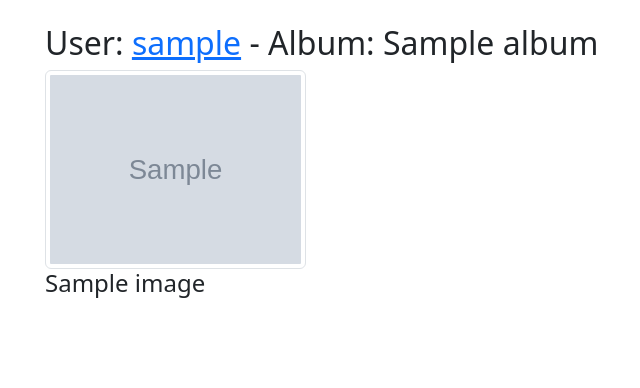
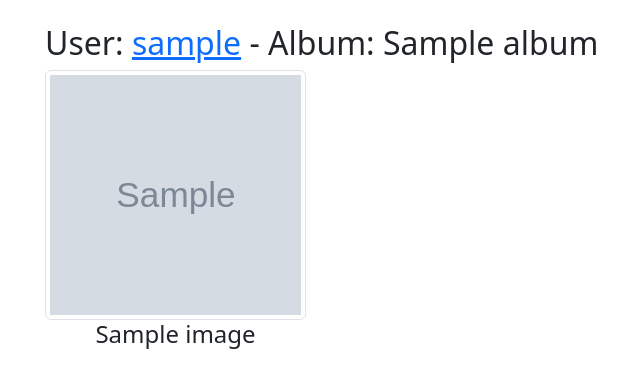
Before and after one commit to MurtadaAhmed/YPH-YourPhotoHost, a Django app: page /users/1/albums/1/images/ in a window 1280 px wide. Shown: the part 56-444 px from the top of the page, without its empty margins (37-677 px from the left). Run offline with Django 4.2, Linux system fonts and the light colour scheme; a user stored in the database is signed in; tables that the repository leaves empty hold one stand-in row (values such as "Sample post"); grey boxes marked "Sample" are stand-in pictures; some libraries are stand-ins or nearby versions.

Commit message:
added fixes to private images and image view

```diff
--- a/murtidjango/fotodb/views.py
+++ b/murtidjango/fotodb/views.py
@@ -14,7 +14,6 @@ from django.contrib.auth.mixins import LoginRequiredMixin, UserPassesTestMixin
 from django.contrib.auth.views import LoginView
 from django.contrib.auth.models import User
 from django.urls import reverse_lazy, reverse
-from django.contrib import messages
 
 # Custom:
 from .models import Image, Album, Comment, Like, Favorite, Report
@@ -94,6 +93,20 @@ class ImageDetailView(DetailView):
         context = super().get_context_data(**kwargs)
         is_moderator = moderators_check(self.request.user)
         image = self.get_object()
+
+        if image.is_private:
+            if not self.request.user.is_authenticated:
+                context['can_view'] = False
+
+            elif not (self.request.user == image.user or self.request.user.is_superuser or moderators_check(
+                    self.request.user)):
+                context['can_view'] = False
+
+            else:
+                context['can_view'] = True
+        else:
+            context['can_view'] = True
+
         if self.request.user == image.user:
             context['can_delete'] = True
         else:
@@ -337,6 +350,7 @@ class MyPhotosView(LoginRequiredMixin, ListView):
         category = self.request.GET.get('category')
         if category:
             queryset = queryset.filter(category=category)
+        queryset = queryset.order_by('-uploaded_at')
         return queryset
 
     def get_context_data(self, **kwargs):
@@ -463,7 +477,7 @@ class UserImageViewAdmin(LoginRequiredMixin, ListView):
     def get_queryset(self):
         username = self.kwargs['pk']
         user = get_object_or_404(User, pk=username)
-        return Image.objects.filter(user=user)
+        return Image.objects.filter(user=user).order_by('-uploaded_at')
 
     def get_context_data(self, **kwargs):
         context = super().get_context_data(**kwargs)
@@ -501,7 +515,7 @@ class UserAlbumImageViewAdmin(LoginRequiredMixin, TemplateView):
         album_id = self.kwargs['album_pk']
         user = get_object_or_404(User, id=user_id)
         album = get_object_or_404(Album, id=album_id, user=user)
-        images = album.image_set.all()
+        images = album.image_set.all().order_by('-uploaded_at')
         context['user'] = user
         context['album'] = album
         context['images'] = images
--- a/murtidjango/templates/album_images_admin.html
+++ b/murtidjango/templates/album_images_admin.html
@@ -1,20 +1,48 @@
 {% extends 'base.html' %}
+{% load custom_tags %}
 {% block title %}YPH - {{ user.username }} - {{ album.title }}{% endblock %}
 {% block content %}
+    <style>
+  .thumbnail-wrapper {
+    height: 250px;
+    overflow: hidden;
+  }
+
+  .thumbnail-wrapper img {
+    width: 100%;
+    height: 100%;
+    object-fit: cover;
+  }
+
+  .title-wrapper {
+    text-align: center;
+  }
+</style>
+
     <h2>User: <a href="{% url 'user_detail' user.pk %}">{{ user.username }}</a> - Album: {{ album.title }}</h2>
 
    {% if images %}
          <div class="row">
     {% for image in images %}
+             {% if not image.is_private and request.user != image.user %}
         <div class="col-md-3">
-     {% if image.title is not None %}
+        <div class="thumbnail-wrapper">
         <a href="{% url 'image_details' image.pk %}"><img src="{{ image.image.url }}" alt="{{ image.title }}" class="img-thumbnail"></a>
-        <h4>{{ image.title }}</h4>
-      {% else %}
-      <a href="{% url 'image_details' image.pk %}"><img src="{{ image.image.url }}" alt="img" class="img-thumbnail"></a>
-        <h4>No title</h4>
-      {% endif %}
         </div>
+         <div class="title-wrapper">
+            <h4>{{ image.title }}</h4>
+        </div>
+        </div>
+        {% elif request.user == image.user or request.user.is_superuser or request.user|is_moderator %}
+        <div class="col-md-3">
+        <div class="thumbnail-wrapper">
+        <a href="{% url 'image_details' image.pk %}"><img src="{{ image.image.url }}" alt="{{ image.title }}" class="img-thumbnail"></a>
+         </div>
+            <div class="title-wrapper">
+            <h4>{{ image.title }}</h4>
+            </div>
+        </div>
+        {% endif %}
     {% endfor %}
          </div>
     {% else %}
```
Also changed, not shown: murtidjango/templates/album_images.html (+22 -6 lines), murtidjango/templates/image_detail.html (+8 -1 lines), murtidjango/templates/my_favorites.html (+20 -0 lines), murtidjango/templates/user_images.html (+18 -5 lines).
